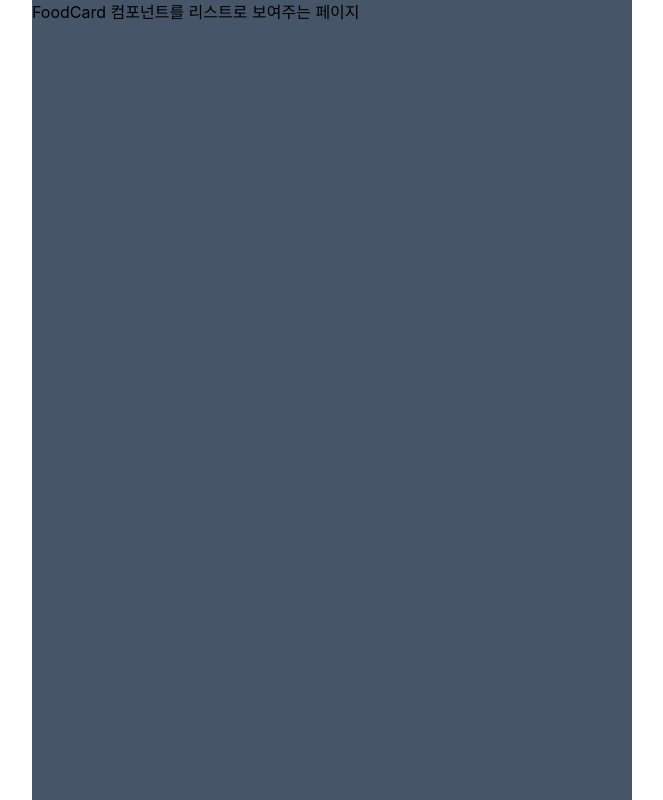
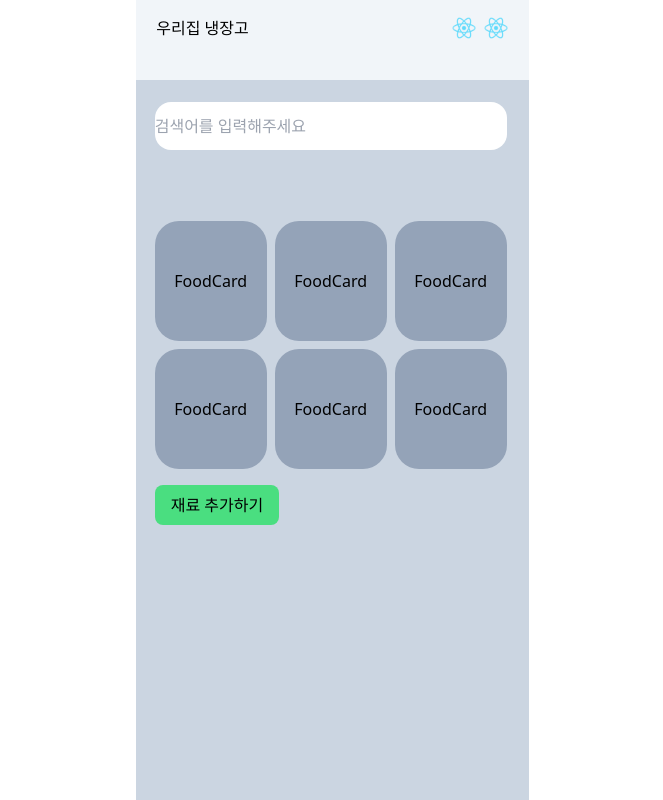
Before and after one commit to jna2158/sigkihan-frontend, a React (Create React App) app: page /foodlist in a window 1280 px wide. Shown: the whole page, without its empty margins (308-971 px from the left). Built offline with nearby package versions, Linux system fonts and the light colour scheme; no server answers.

Commit message:
feat: 페이지 라우팅

```diff
--- a/public/index.html
+++ b/public/index.html
@@ -24,7 +24,7 @@
       work correctly both with client-side routing and a non-root public URL.
       Learn how to configure a non-root public URL by running `npm run build`.
     -->
-    <title>React App</title>
+    <title>식기한 냉장고</title>
   </head>
   <body>
     <noscript>You need to enable JavaScript to run this app.</noscript>
--- a/src/App.tsx
+++ b/src/App.tsx
@@ -6,7 +6,7 @@ import KakaoCallback from "./pages/Auth/KakaoCallback";
 
 function App() {
   return (
-    <div className="w-layout mx-auto h-screen bg-slate-600">
+    <div className="mx-auto h-screen w-layout bg-slate-100">
       <Routes>
         <Route path="/" element={<LandingPage />} />
         <Route path="/foodlist" element={<FoodListPage />} />
--- a/src/components/FoodBottomSheet/foodBottomSheet.tsx
+++ b/src/components/FoodBottomSheet/foodBottomSheet.tsx
@@ -1,3 +1,79 @@
-export default function FoodBottomSheet() {
-  return <div>FoodBottomSheet</div>;
+import { useEffect, useRef, useState } from "react";
+
+export default function FoodBottomSheet({
+  isOpen,
+  onClose,
+}: {
+  isOpen: boolean;
+  onClose: () => void;
+}) {
+  const sheetRef = useRef<HTMLElement>(null);
+  const [startY, setStartY] = useState<number>(0);
+  const [currentHeight, setCurrentHeight] = useState<number>(400);
+  const minHeight = 200;
+  const maxHeight = window.innerHeight * 0.8;
+  const [isDragging, setIsDragging] = useState(false);
+
+  // 포인터 클릭 시작
+  const handlePointerDown = (e: React.PointerEvent) => {
+    setIsDragging(true);
+    setStartY(e.clientY);
+  };
+
+  // 포인터 클릭 후 이동
+  const handlePointerMove = (e: PointerEvent) => {
+    if (!isDragging || !sheetRef.current) return;
+
+    const deltaY = startY - e.clientY;
+    const newHeight = currentHeight + deltaY;
+
+    if (newHeight >= minHeight && newHeight <= maxHeight) {
+      sheetRef.current.style.height = `${newHeight}px`;
+    }
+  };
+
+  // 포인터 클릭 해제
+  const handlePointerUp = () => {
+    if (!isDragging || !sheetRef.current) return;
+
+    setIsDragging(false);
+    setCurrentHeight(sheetRef.current.offsetHeight);
+  };
+
+  // window 이벤트 리스너 등록/제거
+  useEffect(() => {
+    if (isOpen) {
+      window.addEventListener("pointermove", handlePointerMove);
+      window.addEventListener("pointerup", handlePointerUp);
+    }
+
+    return () => {
+      window.removeEventListener("pointermove", handlePointerMove);
+      window.removeEventListener("pointerup", handlePointerUp);
+    };
+  }, [isOpen, isDragging, startY, currentHeight]);
+
+  if (!isOpen) return null;
+
+  return (
+    <aside
+      className="absolute inset-x-0 bottom-0 bg-white"
+      style={{ height: currentHeight }}
+      ref={sheetRef}
+    >
+      <header
+        className="center h-10 w-full cursor-grab active:cursor-grabbing"
+        onPointerDown={handlePointerDown}
+        onPointerUp={handlePointerUp}
+      >
+        <div className="h-1 w-16 rounded-full bg-gray-300" />
+      </header>
+      <main
+        className="overflow-y-auto bg-gray-100 p-4"
+        style={{ height: "calc(100% - 40px)" }}
+      >
+        bottomsheet
+      </main>
+    </aside>
+  );
 }
--- /dev/null
+++ b/src/components/common/myFridgeName.tsx
@@ -0,0 +1,3 @@
+export default function MyFridgeName() {
+  return <div>우리집 냉장고</div>;
+}
--- /dev/null
+++ b/src/components/common/search.tsx
@@ -0,0 +1,9 @@
+export default function Search() {
+  return (
+    <input
+      type="text"
+      placeholder="검색어를 입력해주세요"
+      className="h-[3rem] w-[22rem] rounded-2xl"
+    />
+  );
+}
--- a/src/index.css
+++ b/src/index.css
@@ -1,17 +1,13 @@
-@tailwind base;
-@tailwind components;
-@tailwind utilities;
+@tailwind base; /* reset css나 기본 스타일 정의 */
+@tailwind components; /* 재사용 가능한 컴포넌트 스타일 정의 (버튼, 카드 등의 반복되는 UI 컴포넌트) */
+@tailwind utilities; /* 유틸리티 스타일 정의 (shadow 등) */
 
-body {
-  margin: 0;
-  font-family: -apple-system, BlinkMacSystemFont, "Segoe UI", "Roboto",
-    "Oxygen", "Ubuntu", "Cantarell", "Fira Sans", "Droid Sans",
-    "Helvetica Neue", sans-serif;
-  -webkit-font-smoothing: antialiased;
-  -moz-osx-font-smoothing: grayscale;
+@layer components {
+  .basic-button {
+    @apply rounded-lg bg-green-400 px-4 py-2;
+  }
+
+  .center {
+    @apply flex items-center justify-center;
+  }
 }
-
-code {
-  font-family: source-code-pro, Menlo, Monaco, Consolas, "Courier New",
-    monospace;
-}
--- a/src/pages/Auth/components/kakaoLoginButton.tsx
+++ b/src/pages/Auth/components/kakaoLoginButton.tsx
@@ -1,16 +1,26 @@
+import axios from "axios";
+
 const KakaoLoginButton = () => {
   const handleLogin = () => {
-    const CLIENT_ID = process.env.REACT_APP_KAKAO_CLIENT_ID;
-    const REDIRECT_URI = process.env.REACT_APP_KAKAO_REDIRECT_URI;
-    const KAKAO_AUTH_URL = `https://kauth.kakao.com/oauth/authorize?client_id=${CLIENT_ID}&redirect_uri=${REDIRECT_URI}&response_type=code`;
+    // const CLIENT_ID = process.env.REACT_APP_KAKAO_CLIENT_ID;
+    // const REDIRECT_URI = process.env.REACT_APP_KAKAO_REDIRECT_URI;
+    // const KAKAO_AUTH_URL = `https://kauth.kakao.com/oauth/authorize?client_id=${CLIENT_ID}&redirect_uri=${REDIRECT_URI}&response_type=code`;
 
-    window.location.href = KAKAO_AUTH_URL;
+    // window.location.href = KAKAO_AUTH_URL;
+    axios
+      .get("https://sigkihanapi.shop/users/test/")
+      .then((res) => {
+        console.log(res);
+      })
+      .catch((err) => {
+        console.log(err);
+      });
   };
 
   return (
     <button
       onClick={handleLogin}
-      className="rounded-lg bg-yellow-300 px-4 py-2"
+      className="h-[3.25rem] w-[22rem] rounded-lg bg-yellow-300 px-4 py-2"
     >
       카카오로 로그인하기
     </button>
--- a/src/pages/FoodList/FoodListPage.tsx
+++ b/src/pages/FoodList/FoodListPage.tsx
@@ -1,3 +1,55 @@
+import { useState } from "react";
+import FoodCard from "./components/FoodCard";
+import FoodBottomSheet from "../../components/FoodBottomSheet/foodBottomSheet";
+import MyFridgeName from "../../components/common/myFridgeName";
+import logo from "../../assets/logo.png";
+import Search from "../../components/common/search";
 export default function FoodListPage() {
-  return <div>FoodCard 컴포넌트를 리스트로 보여주는 페이지</div>;
+  const [isBottomSheetOpen, setIsBottomSheetOpen] = useState(false);
+
+  return (
+    <main className="min-h-screen">
+      <header className="flex px-[1.3rem] py-4">
+        <div className="flex-1">
+          <MyFridgeName />
+        </div>
+        <nav className="flex gap-[0.5rem]">
+          <img src={logo} alt="로고 이미지" className="h-[24px] w-[24px]" />
+          <img src={logo} alt="로고 이미지" className="h-[24px] w-[24px]" />
+        </nav>
+      </header>
+
+      <article className="fixed bottom-0 h-[45rem] w-layout bg-slate-300 px-[1.2rem] pt-[1.4rem]">
+        <div className="relative h-screen overflow-hidden">
+          <div className="h-full overflow-y-auto pb-20">
+            <Search />
+            <section
+              className="flex flex-wrap gap-[0.5rem] pt-[4.4rem]"
+              aria-label="식재료 목록"
+            >
+              <FoodCard />
+              <FoodCard />
+              <FoodCard />
+              <FoodCard />
+              <FoodCard />
+              <FoodCard />
+            </section>
+            <footer className="mt-4">
+              <button
+                className="basic-button"
+                onClick={() => setIsBottomSheetOpen(true)}
+                aria-label="재료 추가하기"
+              >
+                재료 추가하기
+              </button>
+            </footer>
+          </div>
+          <FoodBottomSheet
+            isOpen={isBottomSheetOpen}
+            onClose={() => setIsBottomSheetOpen(false)}
+          />
+        </div>
+      </article>
+    </main>
+  );
 }
--- a/src/pages/FoodList/components/FoodCard.tsx
+++ b/src/pages/FoodList/components/FoodCard.tsx
@@ -1,3 +1,7 @@
 export default function FoodCard() {
-  return <div>FoodCard</div>;
+  return (
+    <div className="center h-[7.5rem] w-[7rem] rounded-3xl bg-slate-400">
+      FoodCard
+    </div>
+  );
 }
--- a/src/pages/LandingPage.tsx
+++ b/src/pages/LandingPage.tsx
@@ -1,9 +1,17 @@
 import KakaoLoginButton from "./Auth/components/kakaoLoginButton";
+import logo from "../assets/logo.png";
 
 export default function LandingPage() {
   return (
-    <div>
-      <KakaoLoginButton />
-    </div>
+    <main className="center h-screen w-full">
+      <div className="center flex-col gap-[9.5rem]">
+        <header>
+          <img src={logo} alt="로고 이미지" className="h-[300px] w-[300px]" />
+        </header>
+        <section>
+          <KakaoLoginButton />
+        </section>
+      </div>
+    </main>
   );
 }
--- a/tailwind.config.js
+++ b/tailwind.config.js
@@ -4,7 +4,10 @@ module.exports = {
   theme: {
     extend: {
       width: {
-        layout: "600px",
+        layout: "393px",
+      },
+      height: {
+        layout: "852px",
       },
     },
   },
```
Also changed, not shown: src/assets/logo.png (added).
